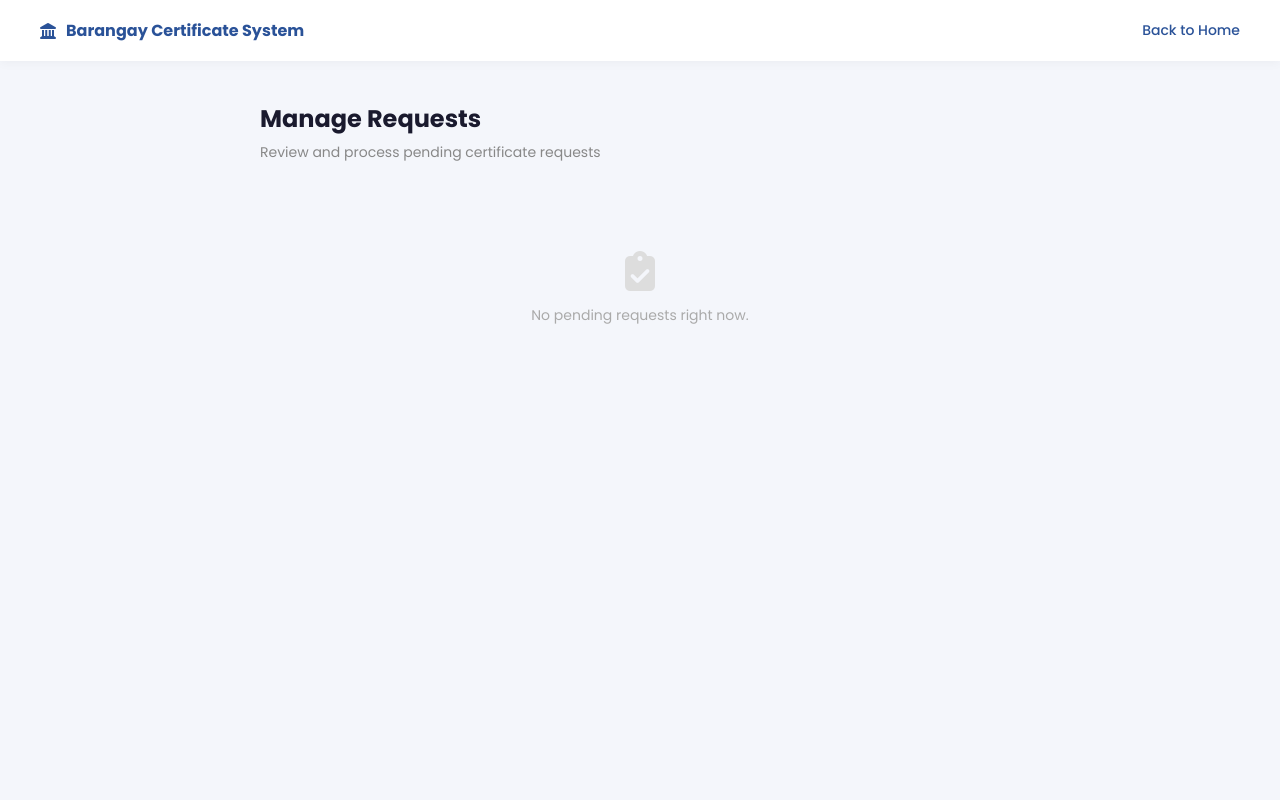
After one commit to connie-max/barangay-cert-system, a Django app: page /manage-requests/ in a window 1280 px wide. The commit adds this page. Run offline with Django 5.2, Linux system fonts and the light colour scheme; the visitor is signed in with stand-in values (Sample User, id 1); data that the repository does not hold is empty.

Commit message:
Add staff-only manage requests page with approve/reject actions

```diff
--- /dev/null
+++ b/certificates/templates/certificates/manage_requests.html
@@ -0,0 +1,186 @@
+<!doctype html>
+<html lang="en">
+    <head>
+        <meta charset="UTF-8" />
+        <title>Manage Requests - Barangay Certificate System</title>
+        <link rel="preconnect" href="https://fonts.googleapis.com" />
+        <link
+            href="https://fonts.googleapis.com/css2?family=Poppins:wght@400;500;600;700&display=swap"
+            rel="stylesheet"
+        />
+        <link
+            rel="stylesheet"
+            href="https://cdnjs.cloudflare.com/ajax/libs/font-awesome/6.5.1/css/all.min.css"
+        />
+        <style>
+            * {
+                margin: 0;
+                padding: 0;
+                box-sizing: border-box;
+            }
+
+            body {
+                font-family: 'Poppins', sans-serif;
+                background: #f4f6fb;
+                min-height: 100vh;
+            }
+
+            .topbar {
+                background: #ffffff;
+                padding: 18px 40px;
+                display: flex;
+                justify-content: space-between;
+                align-items: center;
+                box-shadow: 0 2px 10px rgba(0, 0, 0, 0.04);
+            }
+
+            .topbar .brand {
+                display: flex;
+                align-items: center;
+                gap: 10px;
+                font-weight: 700;
+                font-size: 16px;
+                color: #2a5298;
+            }
+
+            .topbar a {
+                color: #2a5298;
+                text-decoration: none;
+                font-size: 14px;
+                font-weight: 500;
+            }
+
+            .container {
+                max-width: 800px;
+                margin: 0 auto;
+                padding: 40px 20px;
+            }
+
+            .container h1 {
+                font-size: 24px;
+                font-weight: 700;
+                color: #1a1a2e;
+                margin-bottom: 6px;
+            }
+
+            .container .subtitle {
+                font-size: 14px;
+                color: #888;
+                margin-bottom: 28px;
+            }
+
+            .request-card {
+                background: #ffffff;
+                border-radius: 14px;
+                padding: 20px 24px;
+                box-shadow: 0 4px 16px rgba(0, 0, 0, 0.05);
+                margin-bottom: 14px;
+                display: flex;
+                justify-content: space-between;
+                align-items: center;
+            }
+
+            .request-card .info .type {
+                font-weight: 600;
+                font-size: 15px;
+                color: #1a1a2e;
+            }
+
+            .request-card .info .meta {
+                font-size: 12px;
+                color: #999;
+                margin-top: 4px;
+            }
+
+            .request-card .actions {
+                display: flex;
+                gap: 8px;
+            }
+
+            .btn {
+                padding: 9px 18px;
+                border: none;
+                border-radius: 8px;
+                font-size: 13px;
+                font-weight: 600;
+                cursor: pointer;
+                font-family: 'Poppins', sans-serif;
+                text-decoration: none;
+                display: inline-block;
+            }
+
+            .btn-approve {
+                background: #d4edda;
+                color: #155724;
+            }
+
+            .btn-approve:hover {
+                background: #bfe5c6;
+            }
+
+            .btn-reject {
+                background: #f8d7da;
+                color: #721c24;
+            }
+
+            .btn-reject:hover {
+                background: #f3c1c6;
+            }
+
+            .empty {
+                text-align: center;
+                color: #aaa;
+                font-size: 14px;
+                padding: 60px 0;
+            }
+
+            .empty i {
+                font-size: 40px;
+                display: block;
+                margin-bottom: 14px;
+                color: #ddd;
+            }
+        </style>
+    </head>
+    <body>
+        <div class="topbar">
+            <div class="brand">
+                <i class="fa-solid fa-landmark"></i> Barangay Certificate System
+            </div>
+            <a href="{% url 'home' %}">Back to Home</a>
+        </div>
+
+        <div class="container">
+            <h1>Manage Requests</h1>
+            <p class="subtitle">Review and process pending certificate requests</p>
+
+            {% if requests %} {% for req in requests %}
+            <div class="request-card">
+                <div class="info">
+                    <div class="type">{{ req.certificate_type }}</div>
+                    <div class="meta">
+                        Requested by {{ req.resident }} on {{ req.date_requested|date:"M d, Y" }}
+                    </div>
+                </div>
+                <div class="actions">
+                    <a
+                        href="{% url 'update_request_status' req.id 'approved' %}"
+                        class="btn btn-approve"
+                        >Approve</a
+                    >
+                    <a
+                        href="{% url 'update_request_status' req.id 'rejected' %}"
+                        class="btn btn-reject"
+                        >Reject</a
+                    >
+                </div>
+            </div>
+            {% endfor %} {% else %}
+            <div class="empty">
+                <i class="fa-solid fa-clipboard-check"></i>
+                No pending requests right now.
+            </div>
+            {% endif %}
+        </div>
+    </body>
+</html>
--- a/certificates/views.py
+++ b/certificates/views.py
@@ -1,5 +1,5 @@
-from django.shortcuts import render, redirect
-from django.contrib.auth.decorators import login_required
+from django.shortcuts import render, redirect, get_object_or_404
+from django.contrib.auth.decorators import login_required, user_passes_test
 from django.contrib.auth import login
 from .forms import CertificateRequestForm, ResidentSignUpForm
 from .models import Resident, CertificateRequest
@@ -55,3 +55,18 @@ def signup(request):
         form = ResidentSignUpForm()
 
     return render(request, 'certificates/signup.html', {'form': form})
+
+def is_staff_user(user):
+    return user.is_staff
+
+@user_passes_test(is_staff_user)
+def manage_requests(request):
+    pending = CertificateRequest.objects.filter(status='pending')
+    return render(request, 'certificates/manage_requests.html', {'requests': pending})
+
+@user_passes_test(is_staff_user)
+def update_request_status(request, request_id, new_status):
+    cert_request = get_object_or_404(CertificateRequest, id=request_id)
+    cert_request.status = new_status
+    cert_request.save()
+    return redirect('manage_requests')
--- a/config/urls.py
+++ b/config/urls.py
@@ -19,6 +19,7 @@ from django.urls import path, include
 from django.contrib.auth import views as auth_views
 from certificates import views as certificates_views
 
+
 urlpatterns = [
     path('admin/', admin.site.urls),
     path('login/', auth_views.LoginView.as_view(template_name='certificates/login.html'), name='login'),
@@ -27,4 +28,6 @@ urlpatterns = [
     path('', certificates_views.home, name='home'),
     path('request/', certificates_views.request_certificate, name='request_certificate'),
     path('my-requests/', certificates_views.my_requests, name='my_requests'),
+    path('manage-requests/', certificates_views.manage_requests, name='manage_requests'),
+    path('manage-requests/<int:request_id>/<str:new_status>/', certificates_views.update_request_status, name='update_request_status'),
 ]
```
Also changed, not shown: certificates/templates/certificates/home.html (+21 -0 lines).
